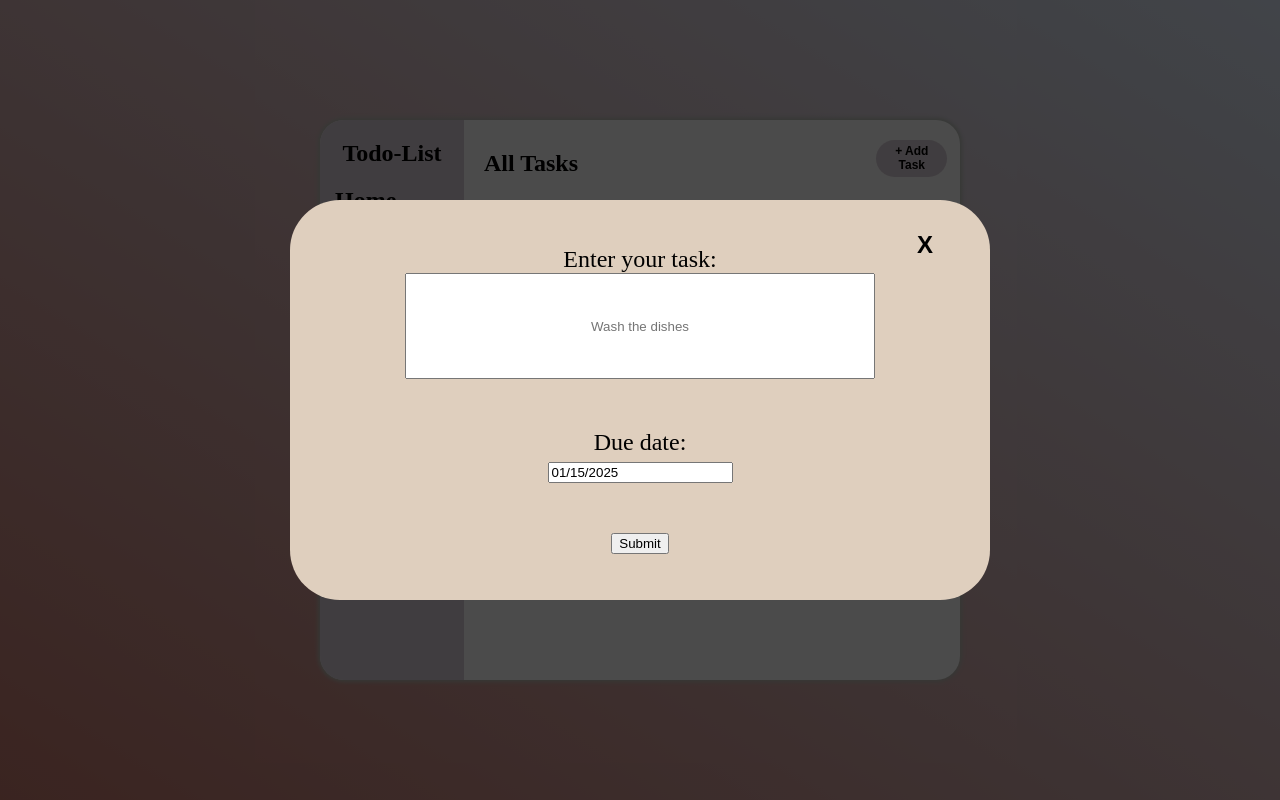
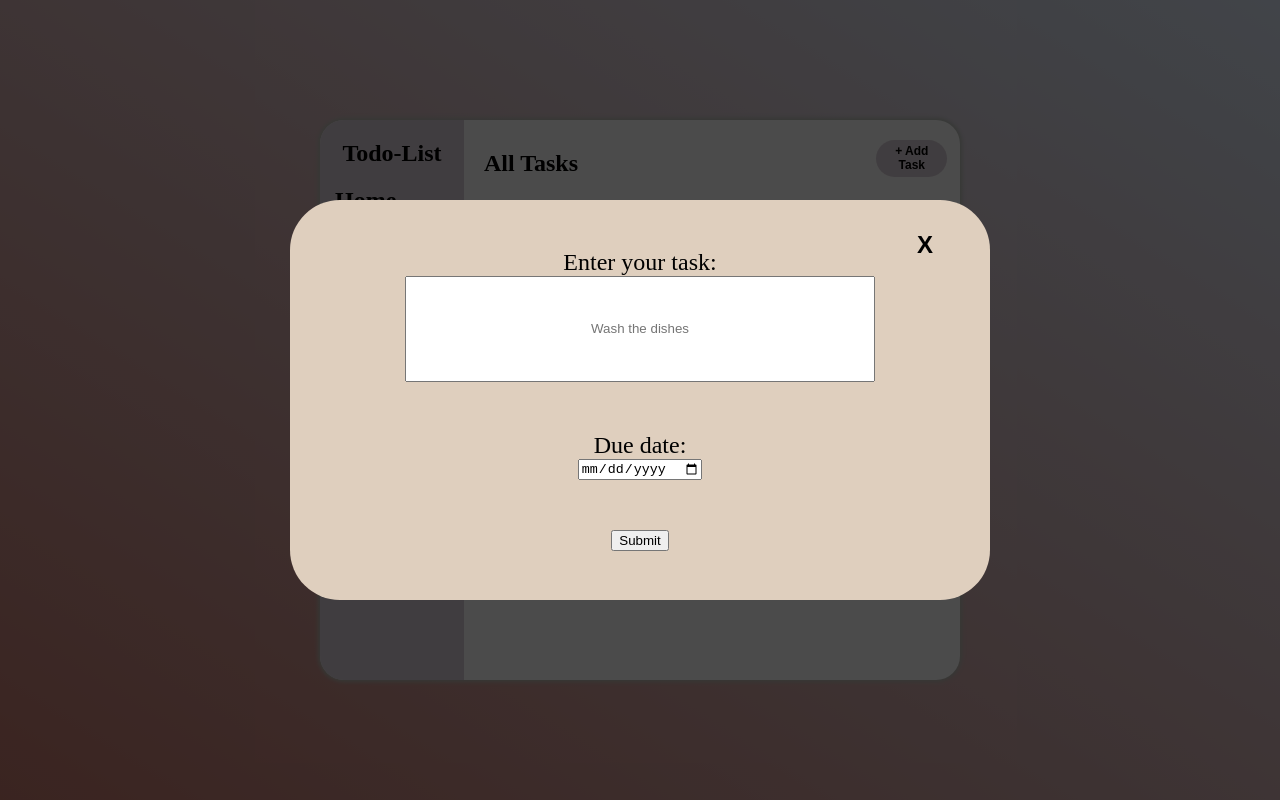
Before and after one commit to akcsantos/to-do-list, a React (Vite) app: page / in a window 1280 px wide. Both pictures are taken after a click on the button "+ Add Task". Built offline with nearby package versions, Linux system fonts and the light colour scheme.

Commit message:
added some functionality, to fix style and order of tasks by date

```diff
--- a/src/components/Form.jsx
+++ b/src/components/Form.jsx
@@ -3,14 +3,23 @@ import styles from "./form.module.css";
 import DatePicker from "react-datepicker";
 import "react-datepicker/dist/react-datepicker.css";
 
-export default function Form({ date, setDate, formOnClose, input, setInput }) {
+export default function Form({
+  date,
+  setDate,
+  formOnClose,
+  input,
+  setInput,
+  handleSubmit,
+}) {
+  const today = new Date().toISOString().split("T")[0];
+
   function handleChange(e) {
     setInput(e.target.value);
   }
 
   return (
     <div className={styles.form}>
-      <form className={styles.container}>
+      <form className={styles.container} onSubmit={handleSubmit}>
         <button className={styles.exitButton} onClick={formOnClose}>
           X
         </button>
@@ -18,7 +27,7 @@ export default function Form({ date, setDate, formOnClose, input, setInput }) {
           Enter your task:
           <input
             value={input}
-            onChange={handleChange}
+            onChange={(e) => setInput(e.target.value)}
             className={styles.inputTask}
             type="text"
             placeholder="Wash the dishes"
@@ -26,11 +35,11 @@ export default function Form({ date, setDate, formOnClose, input, setInput }) {
         </label>
         <label className={styles.taskLabel}>
           Due date:
-          <DatePicker
-            selected={date}
-            onChange={(date) => setDate(date)}
-            minDate={Date()}
-            // value={dueDate}
+          <input
+            type="date"
+            value={date}
+            onChange={(e) => setDate(e.target.value)}
+            min={today}
           />
         </label>
         <input type="submit" value="Submit" />
--- a/src/components/LeftWrapper.jsx
+++ b/src/components/LeftWrapper.jsx
@@ -10,35 +10,35 @@ export default function LeftWrapper({ handleClick }) {
           <button
             className={styles.leftButton}
             onClick={handleClick}
-            value="ALL TASKS"
+            value="all"
           >
             🗒️ ALL TASKS
           </button>
           <button
             className={styles.leftButton}
             onClick={handleClick}
-            value="TODAY"
+            value="today"
           >
             ❕ TODAY
           </button>
           <button
             className={styles.leftButton}
             onClick={handleClick}
-            value="WEEK"
+            value="weekly"
           >
             🔜 WEEK
           </button>
           <button
             className={styles.leftButton}
             onClick={handleClick}
-            value="MONTH"
+            value="monthly"
           >
             📆 MONTH
           </button>
           <button
             className={styles.leftButton}
             onClick={handleClick}
-            value="COMPLETED"
+            value="completed"
           >
             ✔️ COMPLETED
           </button>
--- a/src/components/MainWrapper.jsx
+++ b/src/components/MainWrapper.jsx
@@ -5,16 +5,20 @@ import styles from "./mainWrapper.module.css";
 
 export default function MainWrapper() {
   const [title, setTitle] = useState("All Tasks");
+  const [filter, setFilter] = useState("today");
 
   function handleClick(e) {
     const targetValue = e.target.value;
-    setTitle(targetValue);
+    setTitle(
+      targetValue.charAt(0).toUpperCase() + targetValue.slice(1) + "'s Tasks"
+    );
+    setFilter(targetValue);
   }
 
   return (
     <div className={styles.mainWrapper}>
       <LeftWrapper handleClick={handleClick} />
-      <RightWrapper title={title} />
+      <RightWrapper title={title} filter={filter} setFilter={setFilter} />
     </div>
   );
 }
--- a/src/components/RightWrapper.jsx
+++ b/src/components/RightWrapper.jsx
@@ -3,11 +3,32 @@ import styles from "./rightWrapper.module.css";
 // import Card from "./Card";
 import Form from "./Form";
 
-export default function RightWrapper({ title }) {
+export default function RightWrapper({ title, filter }) {
   const [formState, setFormState] = useState(false);
-  const [date, setDate] = useState(new Date());
+  const [date, setDate] = useState("");
   const [input, setInput] = useState("");
-  const [dueDate, setDueDate] = useState("");
+  const [tasks, setTasks] = useState({
+    all: [],
+    today: [],
+    weekly: [],
+    monthly: [],
+    completed: [],
+  });
+
+  function categorizeTask() {
+    const today = new Date();
+    const taskDate = new Date(date);
+    const diffTime = taskDate - today;
+    const diffDays = Math.ceil(diffTime / (1000 * 60 * 60 * 24));
+
+    if (diffDays <= 1) {
+      return "today";
+    } else if (diffDays <= 7) {
+      return "weekly";
+    } else {
+      return "monthly";
+    }
+  }
 
   function addTaskButton() {
     setFormState(true);
@@ -15,9 +36,31 @@ export default function RightWrapper({ title }) {
 
   function formOnClose() {
     setFormState(false);
-    setDate(Date());
+    setDate("");
     setInput("");
   }
+
+  function handleSubmit(e) {
+    e.preventDefault();
+    formOnClose();
+
+    if (input.trim() && date) {
+      const category = categorizeTask(date);
+      const task = { text: input.trim(), date };
+      setTasks({
+        ...tasks,
+        [category]: [...tasks[category], task],
+      });
+    }
+    console.log(tasks);
+  }
+
+  const removeTask = (section, index) => {
+    setTasks({
+      ...tasks,
+      [section]: tasks[section].filter((_, i) => i !== index),
+    });
+  };
 
   return (
     <>
@@ -28,6 +71,7 @@ export default function RightWrapper({ title }) {
           formOnClose={formOnClose}
           input={input}
           setInput={setInput}
+          handleSubmit={handleSubmit}
         />
       )}
       <div className={styles.wrapper}>
@@ -39,7 +83,21 @@ export default function RightWrapper({ title }) {
             </button>
           </div>
         </div>
-        <div className={styles.cardHolder}></div>
+        <div className={styles.cardHolder}>
+          {/* list section */}
+          {/* <h2>{filter.charAt(0).toUpperCase() + filter.slice(1)} Tasks</h2> */}
+
+          {tasks[filter].map((task, index) => (
+            <li key={index} className={styles.card}>
+              <span>
+                {task.text} - <strong>Due: {task.date || "No date set"}</strong>
+              </span>
+              <button onClick={() => removeTask(filter, index)}>Remove</button>
+            </li>
+          ))}
+
+          {/* end of */}
+        </div>
       </div>
     </>
   );
--- a/src/components/rightwrapper.module.css
+++ b/src/components/rightwrapper.module.css
@@ -50,16 +50,18 @@
 }
 
 .card {
-  display: grid;
+  display: flex;
+
   grid-template-columns: 0.5fr 9fr 1fr;
   align-items: center;
   background-color: rgba(207, 195, 205, 0.808);
   min-height: 3em;
-  width: 90%;
+  width: 80%;
   padding-left: 20px;
   border-radius: 15px;
   border: 1px solid black;
   margin-bottom: 10px;
+  list-style-type: none;
 }
 
 p {
```
Also changed, not shown: 1 other file (tests, documents, lock files or other folders).
